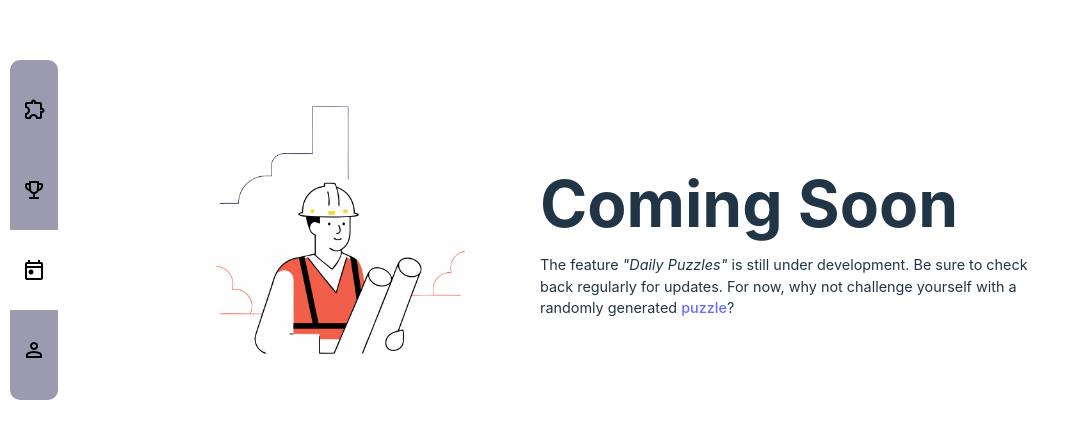
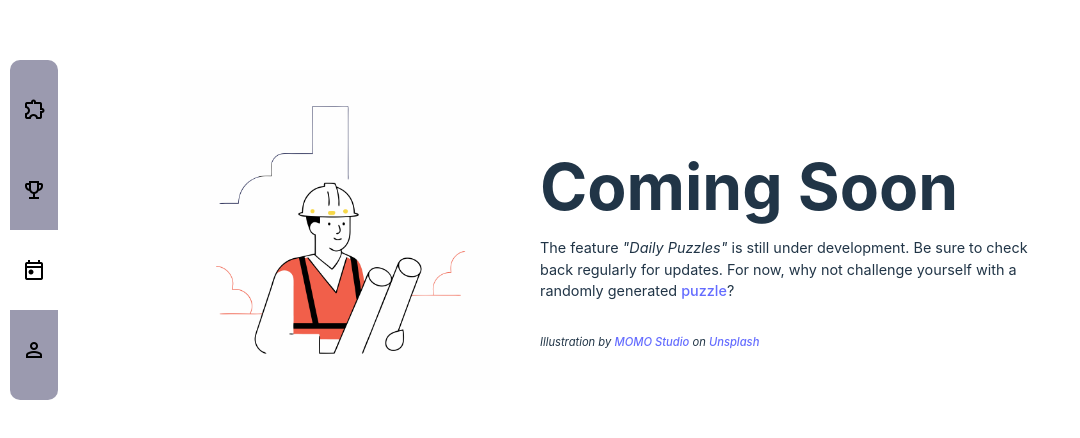
Before and after one commit to Makoch1/8-puzzle.web.app, a React (Vite) app in the folder frontend/: page /daily in a window 1280 px wide. Shown: the part 170-608 px from the top of the page, without its empty margins (0-1080 px from the left). Built offline with nearby package versions, Linux system fonts and the light colour scheme.

Commit message:
Made index redirect to /puzzle route + adjusted styling for Coming Soon page

```diff
--- a/frontend/src/components/ComingSoon.module.scss
+++ b/frontend/src/components/ComingSoon.module.scss
@@ -3,7 +3,7 @@
 .main-container {
   display: flex;
   flex-direction: column-reverse;
-  margin: 0 auto auto;
+  margin: 0 20px auto;
 
   @media (min-width: variables.$md-breakpoint) {
     flex-direction: row;
@@ -57,3 +57,11 @@
     width: 40%;
   }
 }
+
+.credits {
+  font-size: 0.7rem;
+  font-style: italic;
+
+  margin-bottom: 0;
+  margin-top: 2rem;
+}
--- a/frontend/src/components/ComingSoon.tsx
+++ b/frontend/src/components/ComingSoon.tsx
@@ -15,6 +15,9 @@ export function ComingSoon({ featureName }: { featureName: string }) {
           Be sure to check back regularly for updates.
           For now, why not challenge yourself with a randomly generated <Link to="/puzzle">puzzle</Link>?
         </p>
+        <p className={styles['credits']}>
+          Illustration by <a href="https://unsplash.com/@momostudioofficial?utm_content=creditCopyText&utm_medium=referral&utm_source=unsplash">MOMO Studio</a> on <a href="https://unsplash.com/illustrations/a-man-in-a-hard-hat-holding-a-piece-of-paper-G9Txa2BRRbc?utm_content=creditCopyText&utm_medium=referral&utm_source=unsplash">Unsplash</a>
+        </p>
       </div>
     </div>
   )
--- a/frontend/src/routes/index.tsx
+++ b/frontend/src/routes/index.tsx
@@ -1,9 +1,6 @@
-import { createFileRoute } from '@tanstack/react-router'
+import { createFileRoute, redirect } from '@tanstack/react-router'
 
 export const Route = createFileRoute('/')({
-  component: RouteComponent,
+  loader: () => { throw redirect({ to: '/puzzle' }) },
+  component: () => <></>,
 })
-
-function RouteComponent() {
-  return <div>Hello "/"!</div>
-}
```
